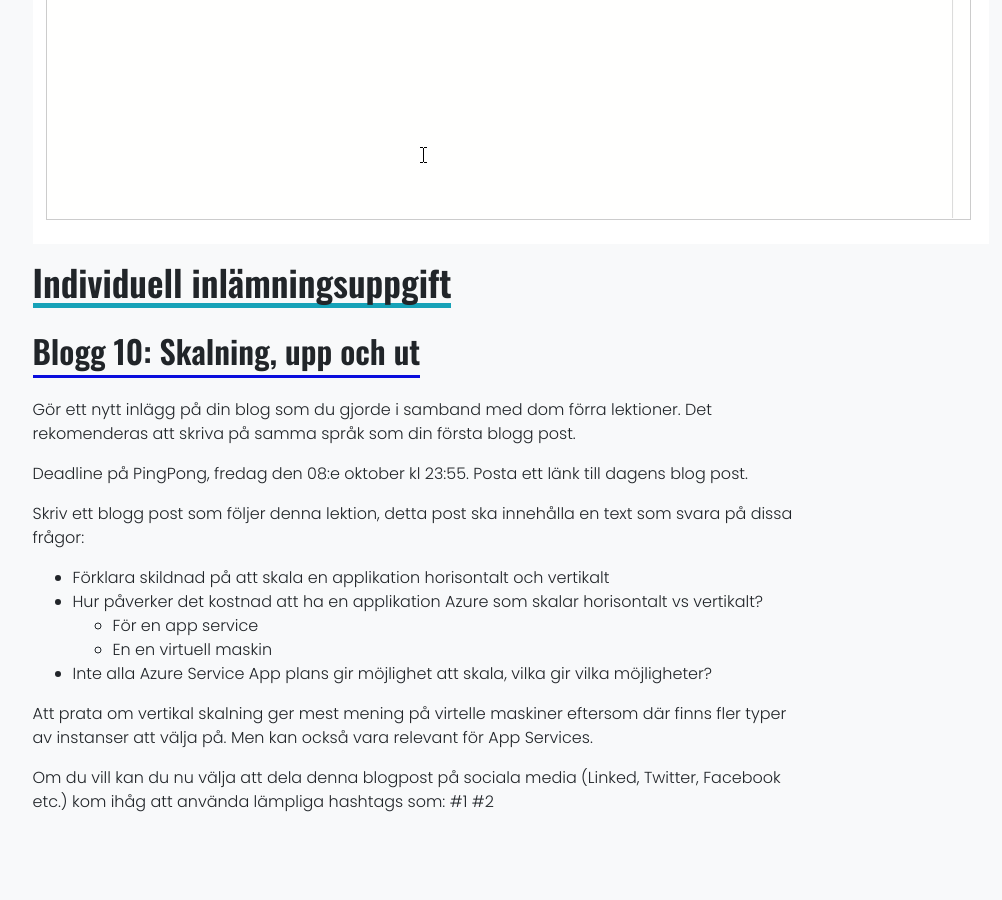
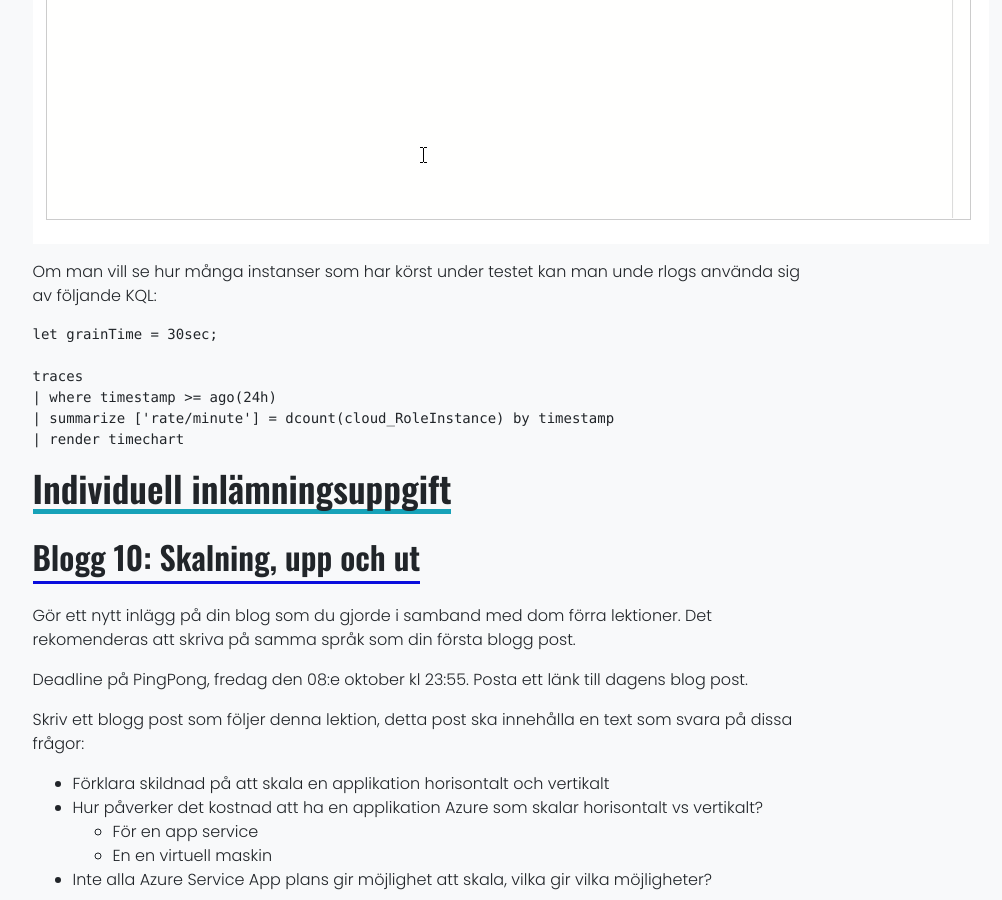
Before and after one commit to PGBSNH20/PGBSNH20-molnapplikationer, a Jekyll site: the page built from lectures/10-scale.md, in a window 1280 px wide and 900 px high, scrolled down 4116 px. Shown: the whole window, without its empty margins (219-1221 px from the left). Built offline with Jekyll 4.4.1, drawn with Linux system fonts in a browser that asks for light colours; nearby versions of some CDN libraries; before the commit the page ends 4946 px from its top, so only the background shows below that.

Commit message:
add instance example

````diff
--- a/lectures/10-scale.md
+++ b/lectures/10-scale.md
@@ -50,6 +50,16 @@ Hint: [Load-Testing Azure Functions with Loader.io](https://mikhail.io/2019/07/l
 
 ![Proxy example]({{ "/_images/azureproxy.png" | prepend: site.baseurl }})
 
+Om man vill se hur många instanser som har körst under testet kan man unde rlogs använda sig av följande KQL:
+```
+let grainTime = 30sec;
+
+traces
+| where timestamp >= ago(24h)
+| summarize ['rate/minute'] = dcount(cloud_RoleInstance) by timestamp
+| render timechart
+```
+
 # Individuell inlämningsuppgift
 ## Blogg 10: Skalning, upp och ut
 
````
